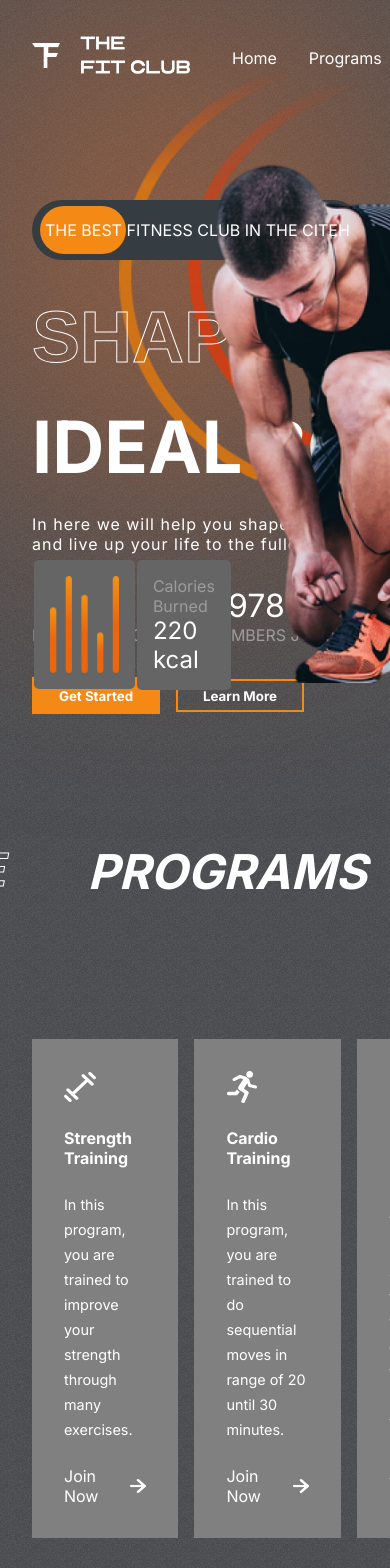
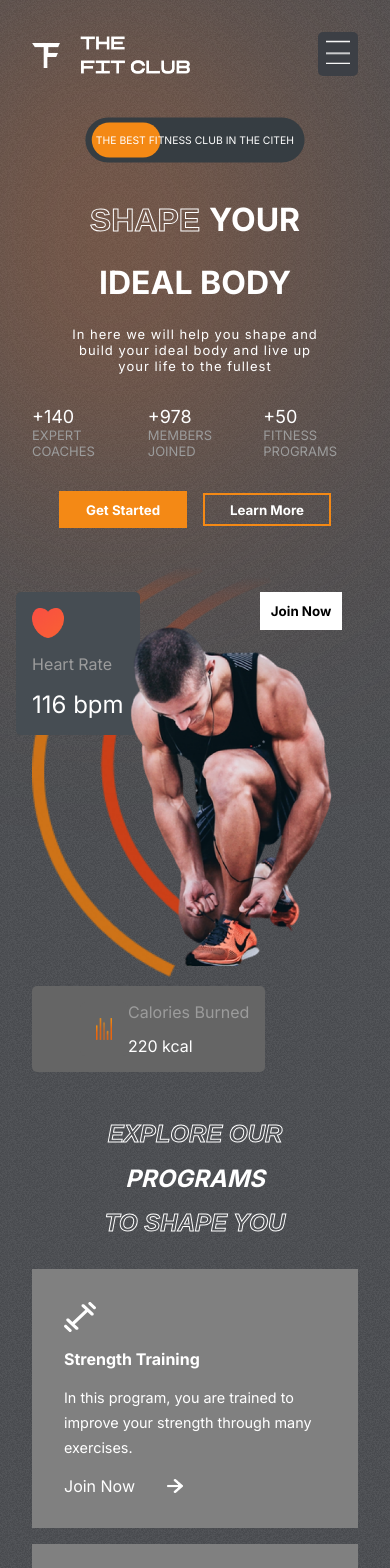
Before and after one commit to drakata27/react-fit-club, a React (Create React App) app: page / in a window 390 px wide. Shown: the top 1568 px of the page. Built offline with nearby package versions, Linux system fonts and the light colour scheme.

Commit message:
Made the website responsive

```diff
--- a/src/components/Header/Header.css
+++ b/src/components/Header/Header.css
@@ -20,3 +20,29 @@
     cursor: pointer;
     color: var(--orange);
 }
+
+@media screen and (max-width: 768px){
+    .header>:nth-child(2){
+        position: fixed;
+        right: 2rem;
+        z-index: 99;
+    }
+
+    .header-menu{
+        flex-direction: column;
+        background-color: var(--appColor);
+        padding: 2rem;
+        border-radius: 25px;
+    }
+
+    .bars-div{
+        background-color: var(--appColor);
+        padding: 0.5rem;
+        border-radius: 5px;
+    }
+
+    .bars-mobile{
+        width: 1.5rem;
+        height: 1.5rem;
+    }
+}
--- a/src/components/Header/Header.jsx
+++ b/src/components/Header/Header.jsx
@@ -1,19 +1,34 @@
-import React from 'react'
+import React, { useState } from 'react'
 import './Header.css'
 import Logo from '../../assets/logo.png'
+import Bars from '../../assets/bars.png'
 
 
 const Header = () => {
+  const mobile = window.innerWidth<=768 ? true : false
+  const [menuOpened, setMenuOpened] = useState(false)
+
   return (
     <div className="header">
         <img src={Logo} alt="website logo" className='logo'/>
-        <ul className='header-menu'>
-            <li>Home</li>
-            <li>Programs</li>
-            <li>Why us</li>
-            <li>Plans</li>
-            <li>Testimonials</li>
+
+        {(menuOpened===false && mobile===true) ? (
+          <div
+          className='bars-div'
+          onClick={()=> setMenuOpened(true)}
+          >
+            <img className='bars-mobile' src={Bars} alt="mobile menu" />
+          </div>
+        ): (
+          <ul className='header-menu'>
+            <li onClick={()=> setMenuOpened(false)}>Home</li>
+            <li onClick={()=> setMenuOpened(false)}>Programs</li>
+            <li onClick={()=> setMenuOpened(false)}>Why us</li>
+            <li onClick={()=> setMenuOpened(false)}>Plans</li>
+            <li onClick={()=> setMenuOpened(false)}>Testimonials</li>
         </ul>
+        )}
+
     </div>
   )
 }
--- a/src/components/Hero/Hero.css
+++ b/src/components/Hero/Hero.css
@@ -189,3 +189,80 @@
     height: 30rem;
     left: 0;
 }
+
+@media screen and (max-width: 768px){
+    .hero{
+        flex-direction: column;
+    }
+    .hero-blur{
+        width: 14rem;
+    }
+
+    .the-best-ad{
+        margin-top: 0;
+        font-size: small;
+        align-self: center;
+        transform:scale(0.8) ;
+    }
+
+    .hero-text{
+        font-size: xx-large;
+        align-items: center;
+        justify-content: center;
+    }
+
+    .hero-text > div:nth-of-type(3) {
+        font-size: small;
+        font-weight: 200;
+        letter-spacing: 1px;
+        text-align: center;
+    }
+
+    .hero-buttons{
+        justify-content: center;
+    }
+
+    .figures > div > span:nth-of-type(1){
+        font-size: large;
+    }
+
+    .figures > div > span:nth-of-type(2){
+        font-size: small;
+    }
+
+    .right-h{
+        position: relative;
+        background: none;
+    }
+
+    .heart-rate{
+        left: 1rem;
+        top: 2rem;
+    }
+
+    .calories{
+        position: relative;
+        top: 5rem;
+        left: 2rem;
+    }
+    .calories>img{
+        width: 1rem;
+    }
+
+    .calories>div>:nth-child(2){
+        font-size: 1rem;
+    }
+
+    .hero-image{
+        position: relative;
+        width: 15rem;
+        left: 7rem;
+        top: 4rem;
+        align-self: center;
+    }
+    .hero-image-back{
+        width: 15rem;
+        left: 2rem;
+        top: 0;
+    }
+}
--- a/src/components/Hero/Hero.jsx
+++ b/src/components/Hero/Hero.jsx
@@ -11,6 +11,7 @@ import {motion} from 'framer-motion'
 
 const Hero = () => {
     const transition = {typeof: 'spring', duration: 3}
+    const mobile = window.innerWidth<=768 ? true : false
 
   return (
     <div className="hero">
@@ -22,7 +23,7 @@ const Hero = () => {
             {/* The best ad div */}
             <div className="the-best-ad">
                 <motion.div
-                initial={{left: '238px'}}
+                initial={{left: mobile ? "160px" : "238px"}}
                 whileInView={{left: '8px'}}
                 transition={{...transition, type: 'tween'}}
                 ></motion.div>
--- a/src/components/Join/Join.css
+++ b/src/components/Join/Join.css
@@ -53,3 +53,24 @@
     background-color: var(--orange);
     color: white;
 }
+
+@media screen and (max-width: 768px){
+    .Join{
+        flex-direction: column;
+        gap: 1rem;
+    }
+
+    .left-j{
+        font-size: x-large;
+        flex-direction: column;
+    }
+
+    .right-j{
+        padding: 2rem;
+        margin-bottom: 0;
+    }
+
+    .btn-j{
+        width: 5rem;
+    }
+}
--- a/src/components/Plans/Plans.css
+++ b/src/components/Plans/Plans.css
@@ -93,3 +93,13 @@
     top: 10rem;
     right: 0rem;
 }
+
+@media screen and (max-width: 768px){
+    .plans{
+        flex-direction: column;
+    }
+
+    .plans>:nth-child(2){
+        transform: none;
+    }
+}
--- a/src/components/Programs/Programs.css
+++ b/src/components/Programs/Programs.css
@@ -63,3 +63,18 @@
     background: var(--planCard);
     cursor: pointer;
 }
+
+@media screen and (max-width: 768px){
+    .programs-header{
+        flex-direction: column;
+        gap: 1rem;
+        font-size: x-large;
+        align-items: center;
+        justify-content: center;
+        margin-top: 2rem;
+    }
+
+    .program-categories{
+        flex-direction: column;
+    }
+}
--- a/src/components/Reasons/Reasons.css
+++ b/src/components/Reasons/Reasons.css
@@ -80,3 +80,33 @@
 .partners>img{
     width: 2.5rem;
 }
+
+@media screen and (max-width: 768px){
+    .Reasons{
+        flex-direction: column;
+    }
+
+    .left-r{
+        grid-auto-rows: auto;
+        overflow: hidden;
+    }
+
+    .left-r>img:nth-of-type(1){
+        width: 7rem;
+        height: 17rem;
+    }
+
+    .left-r>img:nth-of-type(2){
+        width: 15rem;
+        height: 10rem;
+    }
+
+    .left-r>img:nth-of-type(3){
+        width: 7rem;
+    }
+
+    .left-r>img:nth-of-type(4){
+        width: 7rem;
+        height: 6rem;
+    }
+}
--- a/src/components/Testimonials/Testimonials.css
+++ b/src/components/Testimonials/Testimonials.css
@@ -75,3 +75,47 @@
     width: 1.5rem;
     cursor: pointer;
 }
+
+@media screen and (max-width: 768px){
+    .Testimonials{
+        flex-direction: column;
+    }
+
+    .left-t>:nth-child(2),
+    .left-t>:nth-child(3){
+        font-size: xx-large;
+    }
+
+    .right-t{
+        display: flex;
+        flex-direction: column;
+        align-items: center;
+        justify-content: center;
+        gap: 2rem;
+    }
+    .right-t>div{
+        position: relative;
+        display: none;
+    }
+
+    .right-t>img{
+        top: 0;
+        right: 0;
+        position: relative;
+        align-self: center;
+    }
+
+    .right-t>:last-child{
+        display: block;
+        bottom: 0;
+        left: 0;
+    }
+
+    .arrows>:nth-child(1) {
+        padding-right: 1rem;
+    }
+
+    .arrows>:nth-child(2) {
+        padding-left: 1rem;
+    }
+}
```
